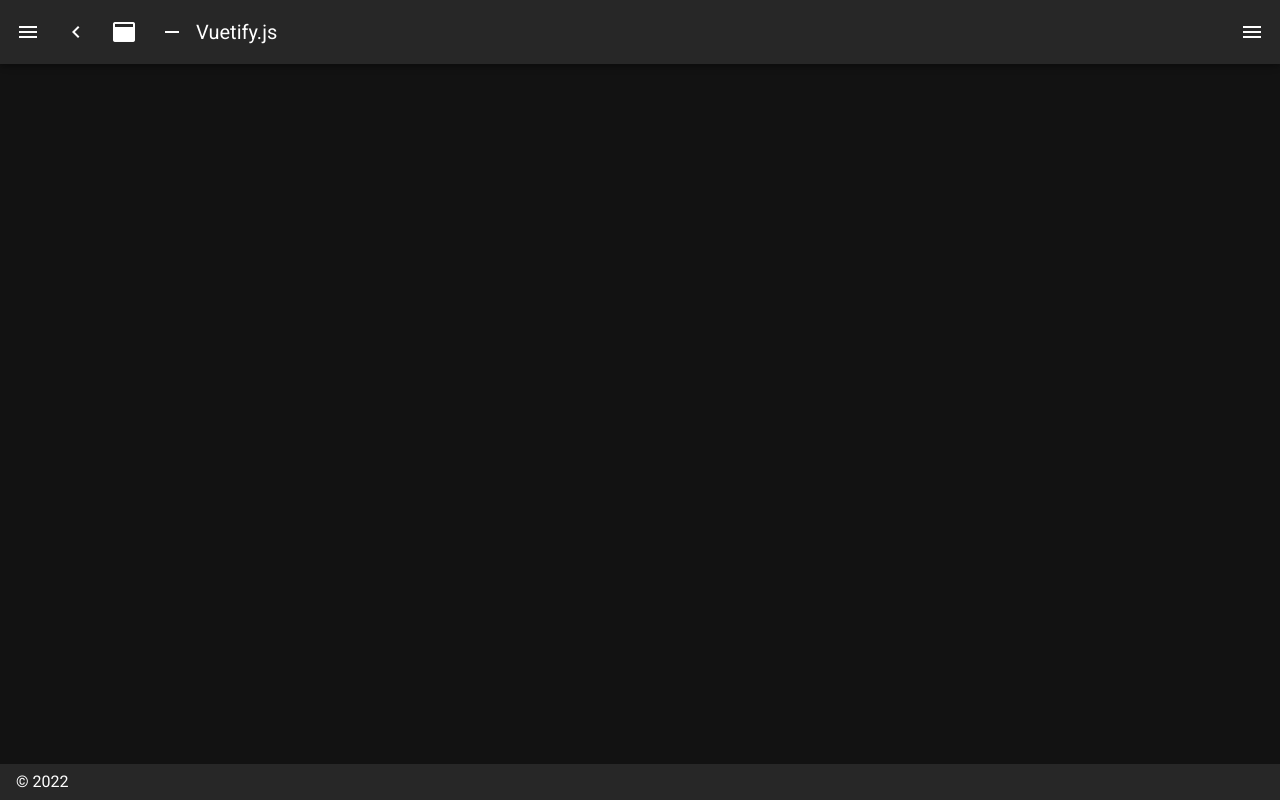
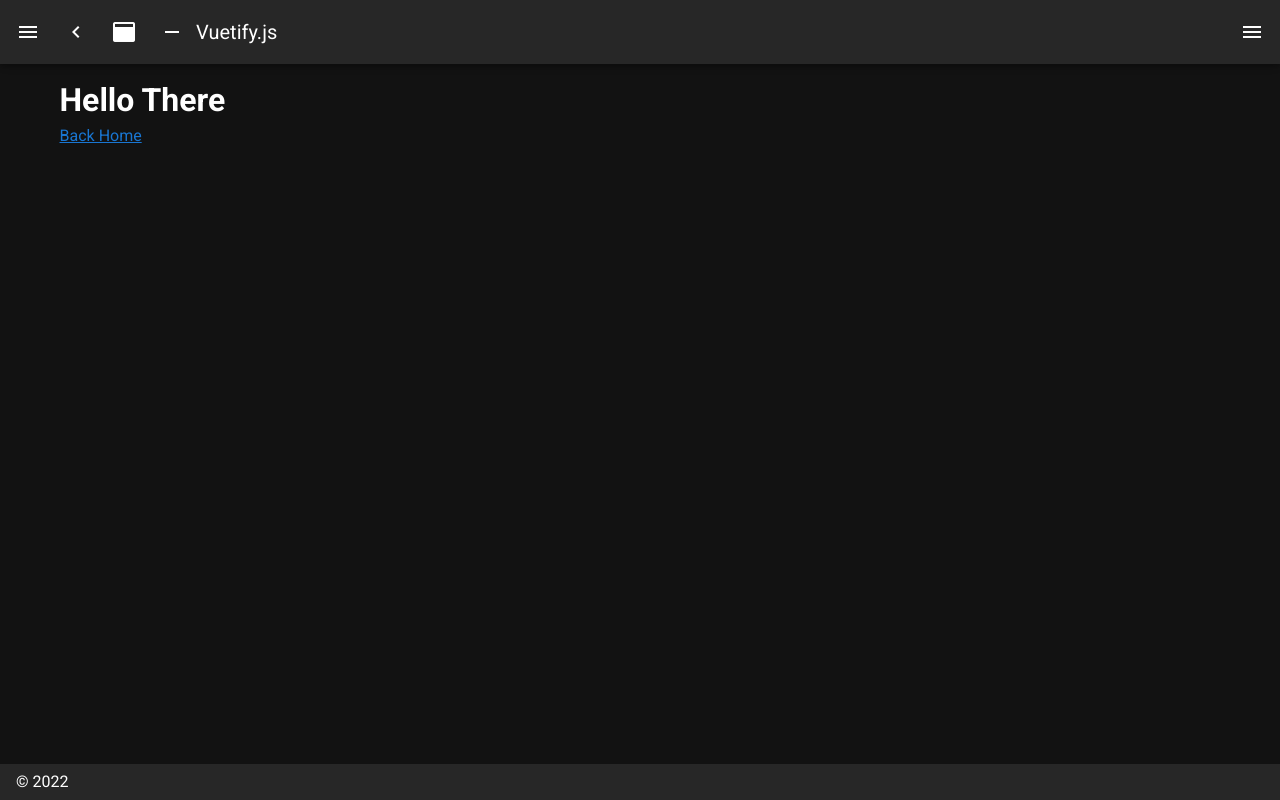
Before and after one commit to mma1979/tricking-liberary-2, a Nuxt app in the folder web-client/: page /about in a window 1280 px wide. Before the commit this address had no page. Built offline with nearby package versions, Linux system fonts and the light colour scheme.

Commit message:
add about page

```diff
--- /dev/null
+++ b/web-client/pages/about.vue
@@ -0,0 +1,18 @@
+<template>
+<div>
+  <h1>Hello There</h1>
+  <nuxt-link to="/">
+    Back Home
+  </nuxt-link>
+</div>
+</template>
+
+<script>
+export default {
+  name: "about.vue"
+}
+</script>
+
+<style scoped>
+
+</style>
--- a/web-client/pages/index.vue
+++ b/web-client/pages/index.vue
@@ -8,6 +8,7 @@
       <v-card>
         <v-card-title class="headline">
           {{ message }} - {{version}}
+          <nuxt-link to="/about">Show about</nuxt-link>
         </v-card-title>
         <v-card-text>
           <p>Vuetify is a progressive Material Design component framework for Vue.js. It was designed to empower developers to create amazing applications.</p>
```
Also changed, not shown: 1 other file (tests, documents, lock files or other folders).
